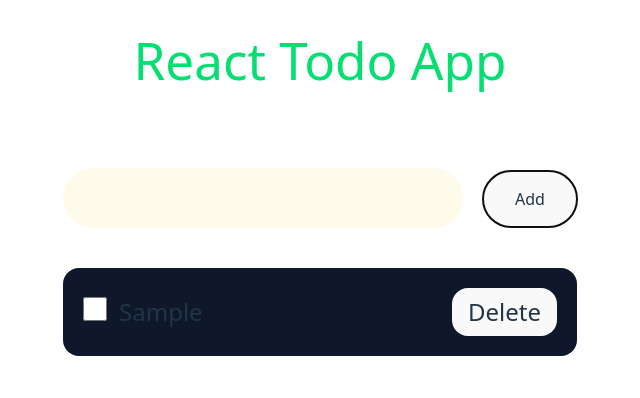
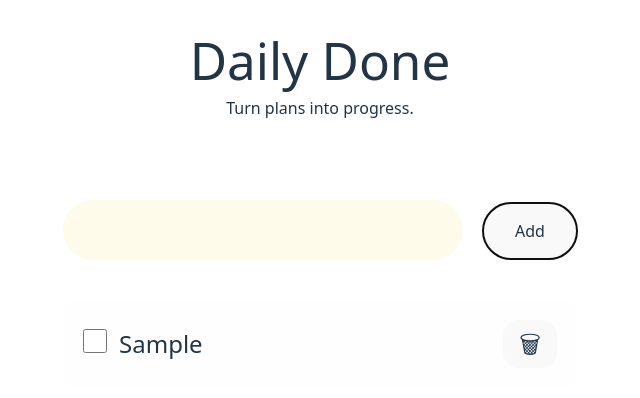
Before and after one commit to bilalpirzada/react-todo-app, a React (Vite) app: page / in a window 1280 px wide. Both pictures are taken after typing "Sample" into the empty fields and a click on the button "Add". Shown: the top 398 px of the page, without its empty margins (320-960 px from the left). Built offline with nearby package versions, Linux system fonts and the light colour scheme.

Commit message:
Change theme colors

```diff
--- a/src/App.jsx
+++ b/src/App.jsx
@@ -39,9 +39,12 @@ function App() {
 
   return <>
   <h1
-    className=" text-green-400 mb-20">
-    React Todo App
+    className="mb-2">
+    Daily Done
   </h1>
+  <p className='mb-20'>
+  Turn plans into progress.
+  </p>
   <div>
     <input
       value={taskInput}
@@ -49,7 +52,7 @@ function App() {
       className="bg-amber-50 rounded-4xl py-4 text-gray-800 w-100 px-6 text-xl"
     />
     <button
-      className="ml-5 px-8 py-4 bg-green-600 rounded-4xl"
+      className="ml-5 px-8 py-4 bg-[#27AE60] rounded-4xl"
       onClick={handleAddTask}>
         Add
     </button>
@@ -59,7 +62,7 @@ function App() {
     <ul className='mt-10 flex flex-col'>
 
     {tasksArray.map((task,index)=>{
-       return <li key={index} className='text-2xl mb-3 flex justify-between items-center bg-slate-900 p-5 rounded-2xl'>
+       return <li key={index} className='text-2xl mb-3 flex justify-between items-center bg-[#f5f5f522] p-5 rounded-2xl'>
 
 
         <div
@@ -79,7 +82,7 @@ function App() {
         </div>
         <div className='inline-block'>
           {/* <button className='bg-blue-400 rounded-2xl px-4 py-2'>Edit</button> */}
-          <button className='bg-red-400 rounded-2xl px-4 py-2 ml-2' onClick={()=>handleDelete(index)}>Delete</button>
+          <button className='bg-red-400 rounded-2xl px-4 py-2 ml-2' onClick={()=>handleDelete(index)}>🗑</button>
         </div>
         </li>
     })}
--- a/src/index.css
+++ b/src/index.css
@@ -7,7 +7,8 @@
 
   color-scheme: light dark;
   color: rgba(255, 255, 255, 0.87);
-  background-color: #242424;
+  background-color: #2C3E50;
+  color: #F5F5F5;
 
   font-synthesis: none;
   text-rendering: optimizeLegibility;
```
